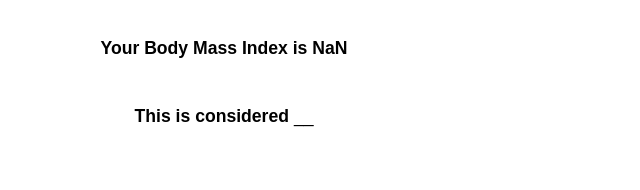
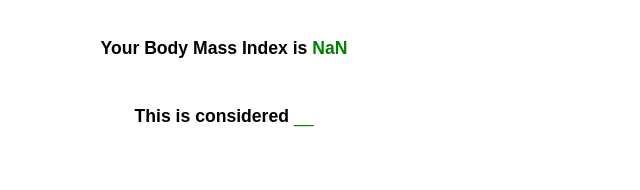
Before and after one commit to pratik1243/bmi-calculator.github.io, a plain HTML site: page index.html in a window 1280 px wide. Both pictures are taken after typing "Sample", "Sample", "Sample" into the empty fields and a click on the button "Calculate BMI". Shown: the part 450-640 px from the top of the page, 416-1056 px from the left. Drawn offline with Linux system fonts and the light colour scheme.

Commit message:
Update index.html

```diff
--- a/index.html
+++ b/index.html
@@ -153,7 +153,9 @@
             let height2 = document.getElementById('height2').value;
             let weight = document.getElementById('weight').value;
             let result = document.getElementById('result');
+            result.style.color="green";
             let text = document.getElementById("text");
+            text.style.color="green";
             let cal1 = height1 * 30.48;
             let cal2 = height2 * 2.54;
             let cal3 = parseInt(cal1 + cal2);
```
